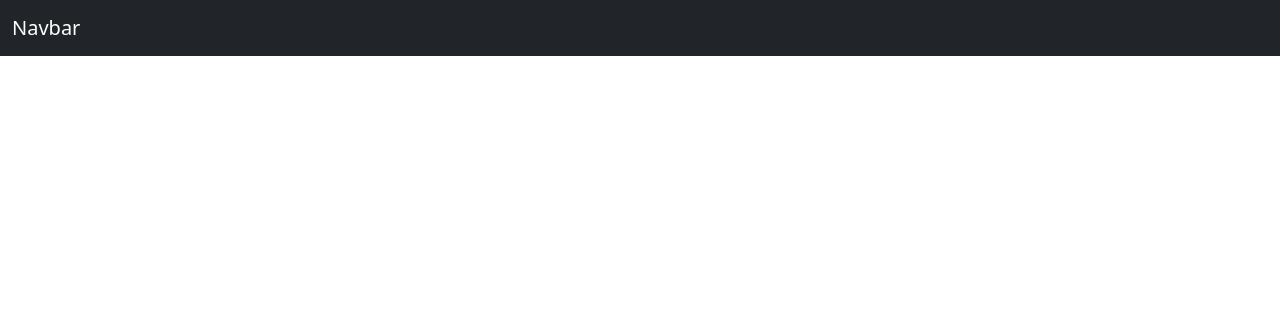
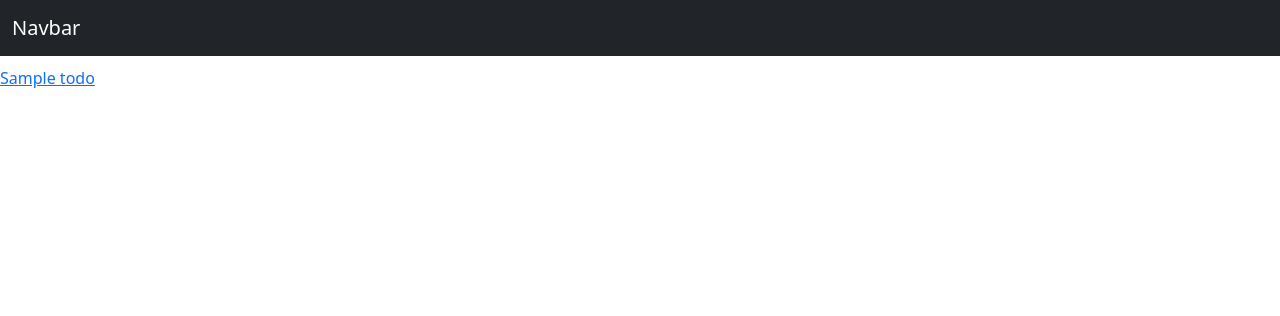
Before and after one commit to zahra-azhari/toDo, a Django app: page / in a window 1280 px wide. Shown: the top 316 px of the page. Run offline with Django 5.2, Linux system fonts and the light colour scheme; tables that the repository leaves empty hold one stand-in row (values such as "Sample post").

Commit message:
third edit

```diff
--- a/A/templates/base.html
+++ b/A/templates/base.html
@@ -6,9 +6,9 @@
     <link href="https://cdn.jsdelivr.net/npm/bootstrap@5.3.7/dist/css/bootstrap.min.css" rel="stylesheet" integrity="sha384-LN+7fdVzj6u52u30Kp6M/trliBMCMKTyK833zpbD+pXdCLuTusPj697FH4R/5mcr" crossorigin="anonymous">
     <style>
         .jumbotron{
-            padding=10px;
+            padding=20px;
             margin-bottom:10px;
-            background-color:#f8ee90
+            background-color:#E8ee90
         }
     </style>
 </head>
--- a/A/templates/home.html
+++ b/A/templates/home.html
@@ -3,10 +3,9 @@
 {% block title %} Home {% endblock %}
 
 {% block content %}
-    {% for item in all %}
-        <a href="/detail/{{todo.id}}">{{todo.title}}</a>
-<!--        <h3>{{ item.title }}</h3>-->
-<!--        <smal>{{ item.craeted }}</smal>-->
-<!--         <p>{{ item.body }}</p>-->
+
+    {% for todo in all %}
+        <a href="/detail/{{todo.id}}">{{todo.title}}</a><br/>
+
     {% endfor %}
 {% endblock %}
```
